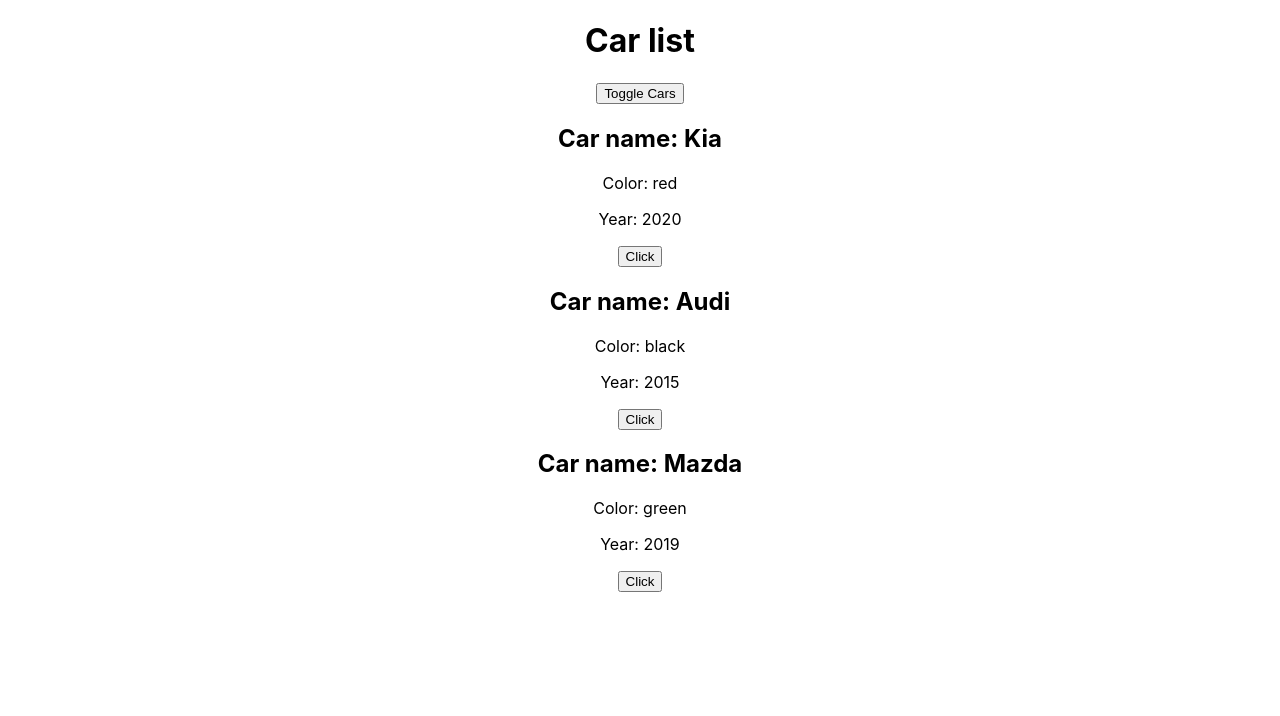
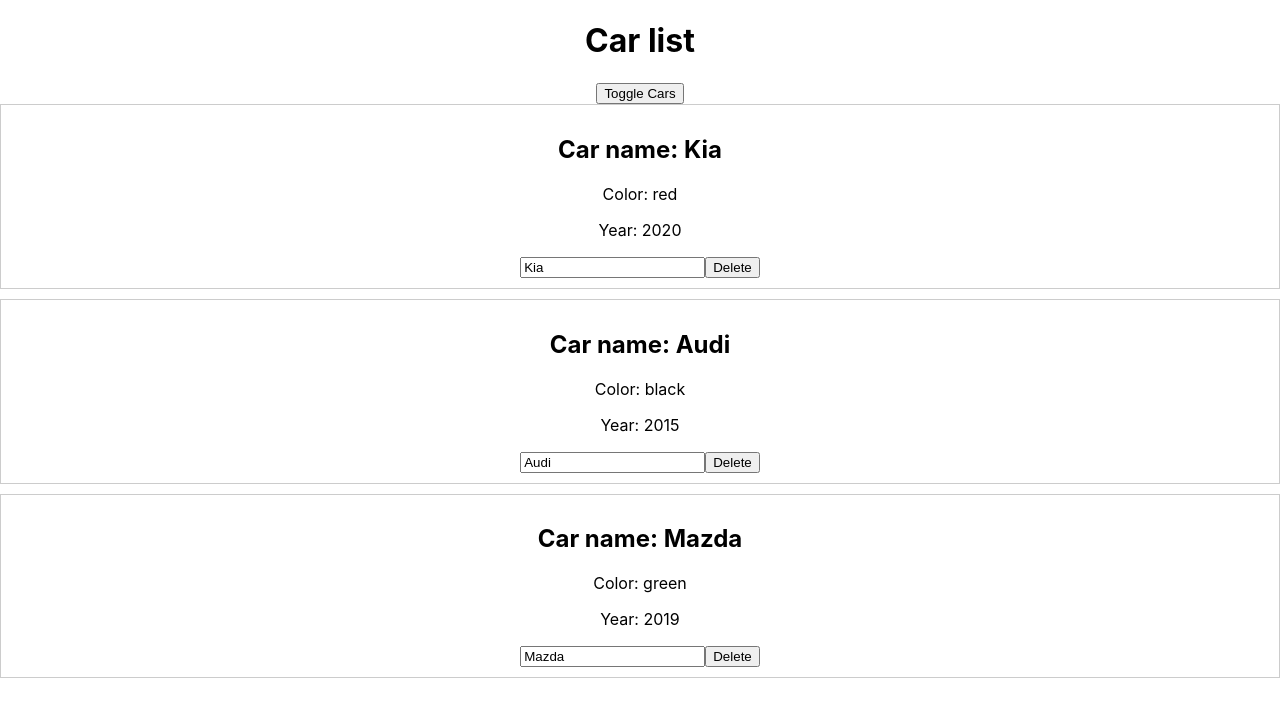
Before and after one commit to Abubjazov/ReactAPP, a React (Create React App) app: page / in a window 1280 px wide. Both pictures are taken after a click on the button "Toggle Cars". Shown: the top 716 px of the page. Built offline with nearby package versions, Linux system fonts and the light colour scheme.

Commit message:
тема: динамические списки

```diff
--- a/src/App.js
+++ b/src/App.js
@@ -20,17 +20,22 @@
     })
   }
 
-  // inputHandler = (event) => {
-  //   this.setState({
-  //     pageTitle: event.target.value
-  //   })
-  // }
+  onChangeName(name, index) {
+    const car = this.state.cars[index]
+    car.name = name
+    // const cars = this.state.cars.concat() //clone array
+    const cars = [...this.state.cars]        //clone array
 
-  // summerTime = () => {
-  //   this.setState({
-  //     pageTitle: new Date().toLocaleString()
-  //   })
-  // }
+    cars[index] = car
+    this.setState({cars})
+  }
+
+  deleteHandler(index) {
+    const cars = this.state.cars.concat()
+
+    cars.splice(index, 1)
+    this.setState({cars})
+  }
 
   render() {
     let cars = null
@@ -43,7 +48,8 @@
             name={car.name}
             year={car.year}
             color={car.color}
-            onChangeTitle={() => this.changeTitleHandler(car.name)}
+            onDelete={this.deleteHandler.bind(this, index)}
+            onChangeName={event => this.onChangeName(event.target.value, index)}
           />
         )
       })
--- a/src/Car/Car.js
+++ b/src/Car/Car.js
@@ -1,9 +1,15 @@
 /* eslint-disable import/no-anonymous-default-export */
 export default props => (
-    <div>
+    <div style={{
+        border: '1px solid #ccc',
+        marginBottom: '10px',
+        display: 'block',
+        padding: '10px'
+    }}>
         <h2>Car name: {props.name}</h2>
         <p>Color: {props.color}</p>
         <p>Year: {props.year}</p>
-        <button onClick={props.onChangeTitle}>Click</button>
+        <input type="text" onChange={props.onChangeName} value={props.name}/>
+        <button onClick={props.onDelete}>Delete</button>
     </div>
 )
```
